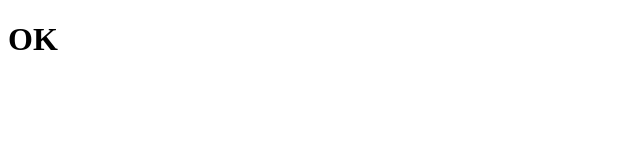
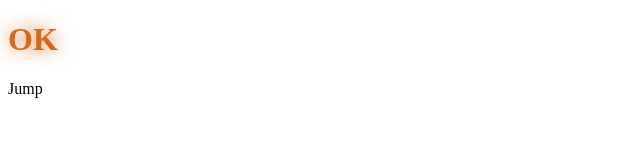
Before and after one commit to stanislavtz/Eloquent-JavaScript-book-Exercises, a plain HTML site: page Chapter13/index.html in a window 1280 px wide. Shown: the whole page, without its empty margins (0-640 px from the left). Drawn offline with Linux system fonts and the light colour scheme.

Commit message:
Update chapter13

```diff
--- a/Chapter13/index.html
+++ b/Chapter13/index.html
@@ -4,11 +4,12 @@
     <meta charset="UTF-8">
     <meta http-equiv="X-UA-Compatible" content="IE=edge">
     <meta name="viewport" content="width=device-width, initial-scale=1.0">
-    <link rel="" href="">
+    <link rel="stylesheet" href="./styles.css">
     <title>Learning</title>
     <script src="index.js" defer></script>
 </head>
 <body>
-
+    <app id="app-id"></app>
+    <p class="asd&quot;kjli">Jump</p>
 </body>
 </html>
--- a/Chapter13/index.js
+++ b/Chapter13/index.js
@@ -1,6 +1,6 @@
-const body = document.querySelector('body');
+const appEl = document.querySelector('#app-id');
 const h1 = document.createElement('h1');
 h1.className = 'head-one';
 h1.textContent = 'OK';
 
-body.appendChild(h1);
+appEl.appendChild(h1);
--- /dev/null
+++ b/Chapter13/styles.css
@@ -0,0 +1,4 @@
+.head-one {
+    color:chocolate;
+    text-shadow: 0 0 20px ;
+}
```
